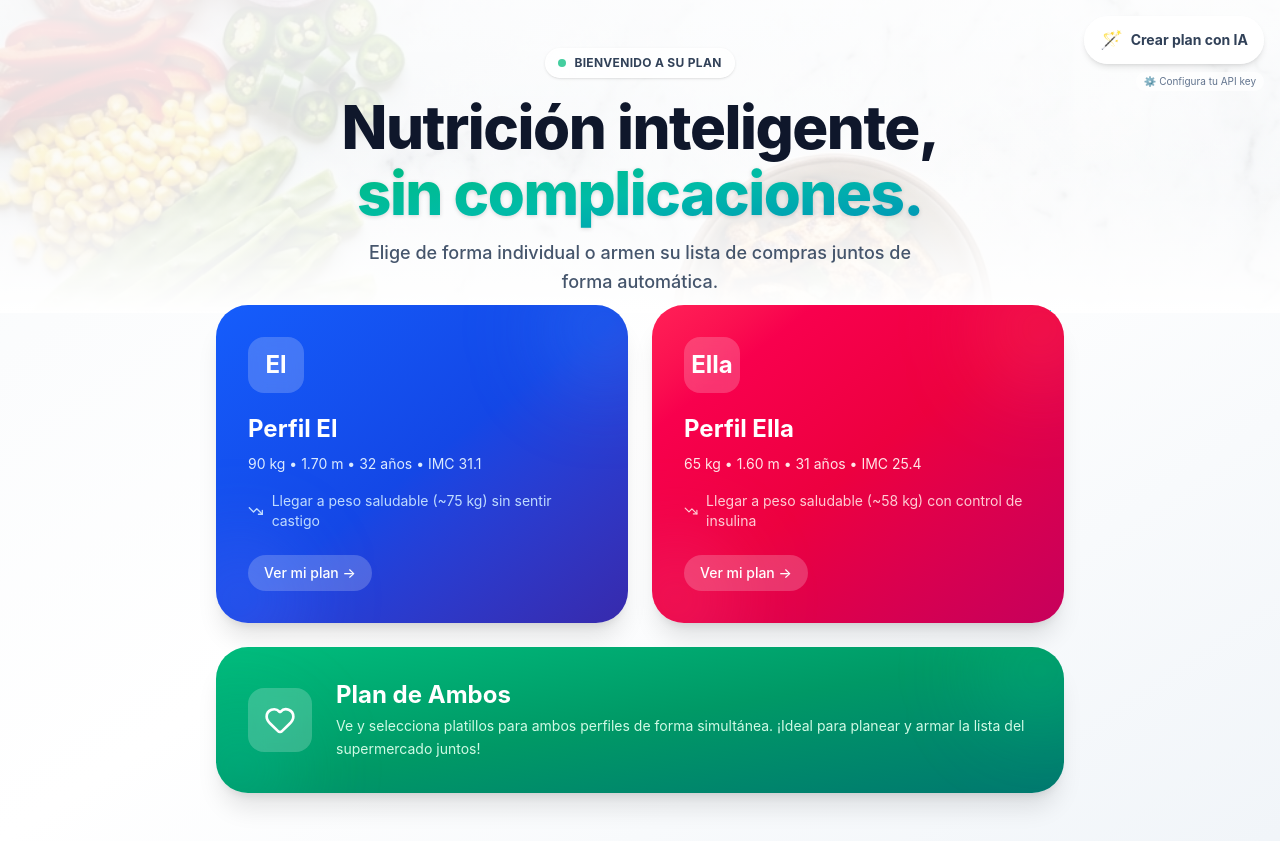
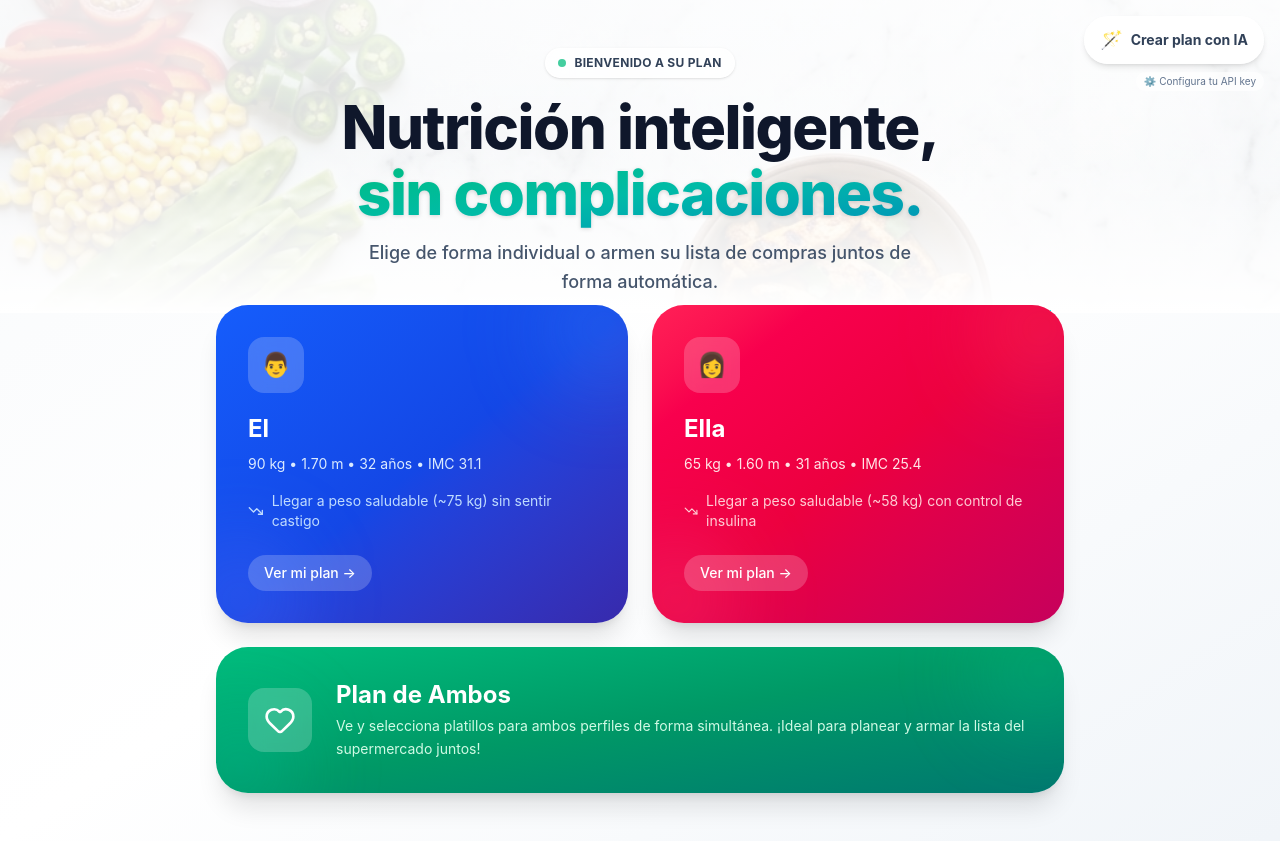
Before and after one commit to VtorErick/PlanNutricional, a React (Vite) app: page / in a window 1280 px wide. Built offline with nearby package versions, Linux system fonts and the light colour scheme.

Commit message:
Mejora home: evita repetir El/Ella en tarjetas de perfiles

```diff
--- a/src/App.tsx
+++ b/src/App.tsx
@@ -946,9 +946,9 @@ export default function App() {
               <div className="absolute -bottom-10 -left-10 w-32 h-32 bg-indigo-400/20 rounded-full blur-2xl" />
               <div className="relative">
                 <div className="w-14 h-14 rounded-2xl bg-white/20 backdrop-blur flex items-center justify-center mb-5">
-                  <span className="text-2xl font-bold text-white">El</span>
+                  <span className="text-2xl" aria-hidden="true">👨</span>
                 </div>
-                <h2 className="text-2xl font-bold text-white mb-2">Perfil El</h2>
+                <h2 className="text-2xl font-bold text-white mb-2">El</h2>
                 <p className="text-blue-100 text-sm mb-4 leading-relaxed">{perfilesData.vo.perfil}</p>
                 <div className="flex items-center gap-2 text-blue-200 text-sm">
                   <TrendingDown className="w-4 h-4" /><span>{perfilesData.vo.meta}</span>
@@ -969,9 +969,9 @@ export default function App() {
               <div className="absolute -bottom-10 -left-10 w-32 h-32 bg-pink-400/20 rounded-full blur-2xl" />
               <div className="relative">
                 <div className="w-14 h-14 rounded-2xl bg-white/20 backdrop-blur flex items-center justify-center mb-5">
-                  <span className="text-2xl font-bold text-white">Ella</span>
+                  <span className="text-2xl" aria-hidden="true">👩</span>
                 </div>
-                <h2 className="text-2xl font-bold text-white mb-2">Perfil Ella</h2>
+                <h2 className="text-2xl font-bold text-white mb-2">Ella</h2>
                 <p className="text-rose-100 text-sm mb-4 leading-relaxed">{perfilesData.va.perfil}</p>
                 <div className="flex items-center gap-2 text-rose-200 text-sm">
                   <TrendingDown className="w-4 h-4" /><span>{perfilesData.va.meta}</span>
```
